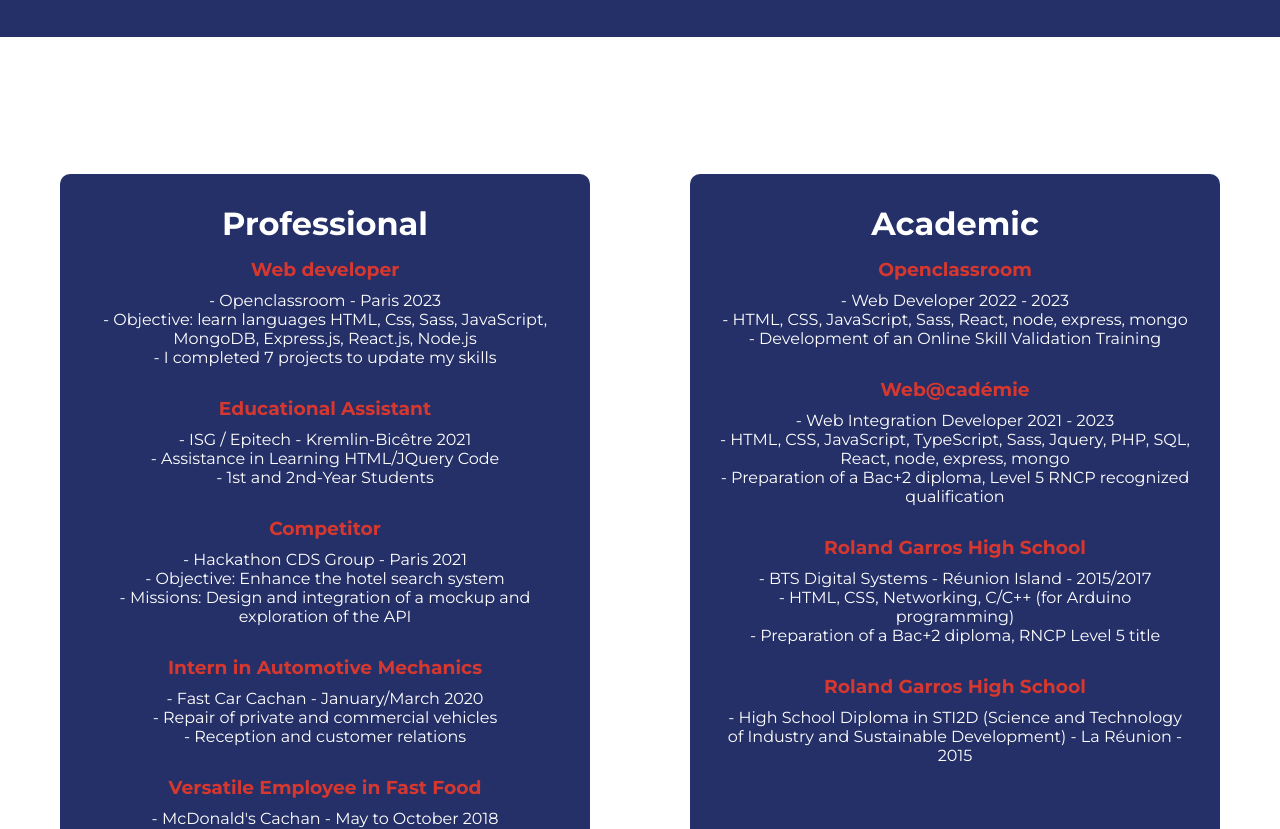
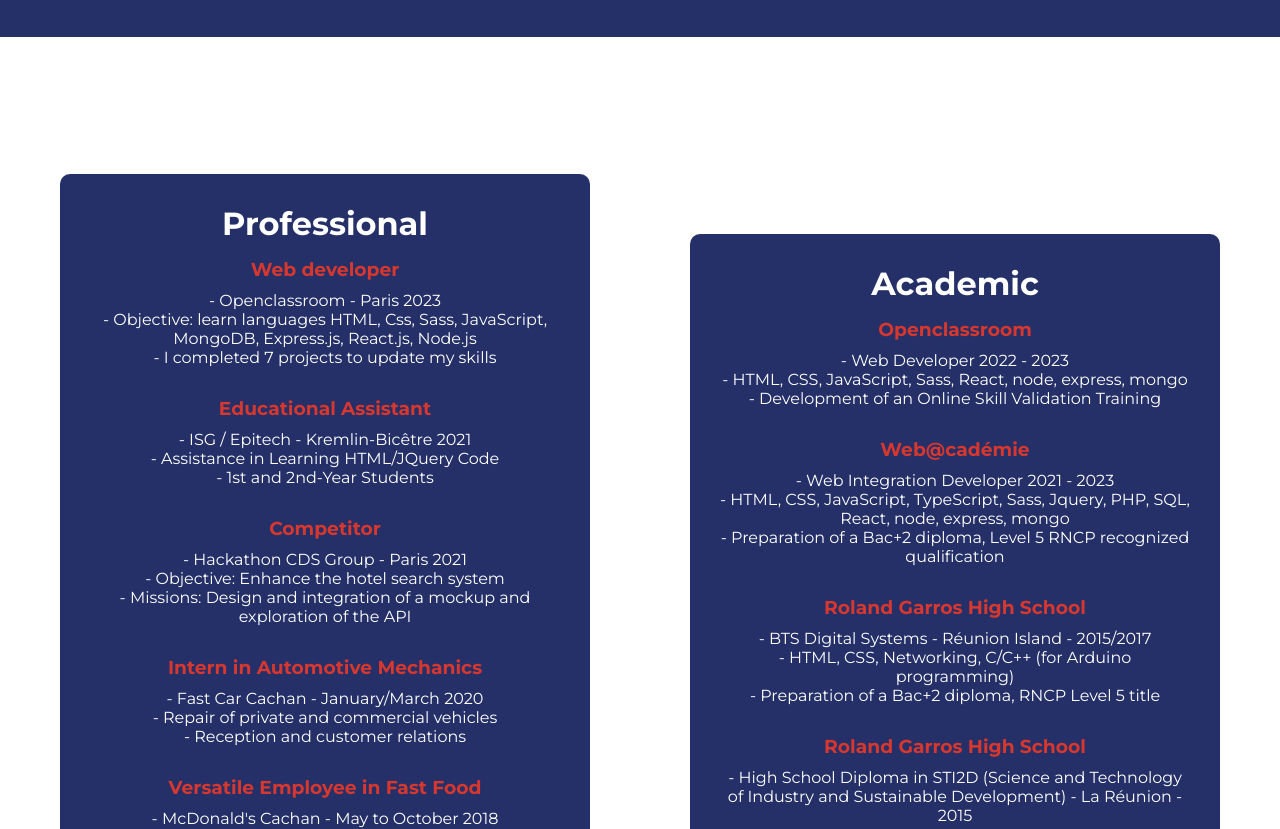
Before and after one commit to archi974/Portfolio-2.0, a React (Create React App) app: page /skills in a window 1280 px wide. Shown: the part 780-1609 px from the top of the page. Built offline with nearby package versions, Linux system fonts and the light colour scheme.

Commit message:
[UPDATE] style skills

```diff
--- a/src/styles/pages/_skills.scss
+++ b/src/styles/pages/_skills.scss
@@ -9,6 +9,7 @@
         margin-top: 500px;
         justify-content: center;
         flex-wrap: wrap;
+        align-items: center;
 
         .bloc-skills_section {
             display: flex;
@@ -17,7 +18,7 @@
             background-color: $blue;
             border-radius: 10px;
             padding: 30px;
-            height: auto;
+            height: fit-content;
             margin: 50px;
             width: 530px;
 
```
Also changed, not shown: src/styles/index.min.css, 1 other file (tests, documents, lock files or other folders).
